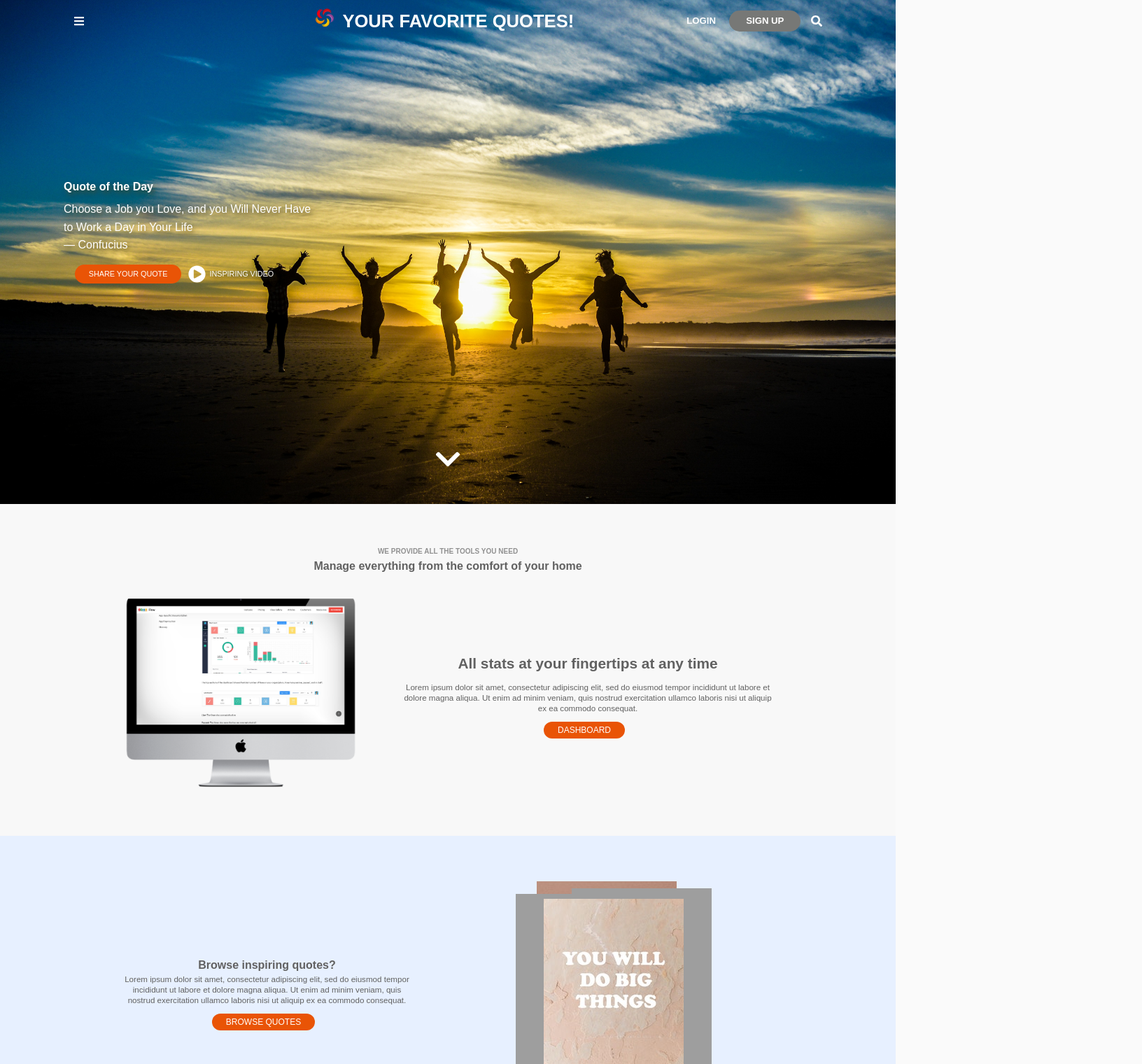
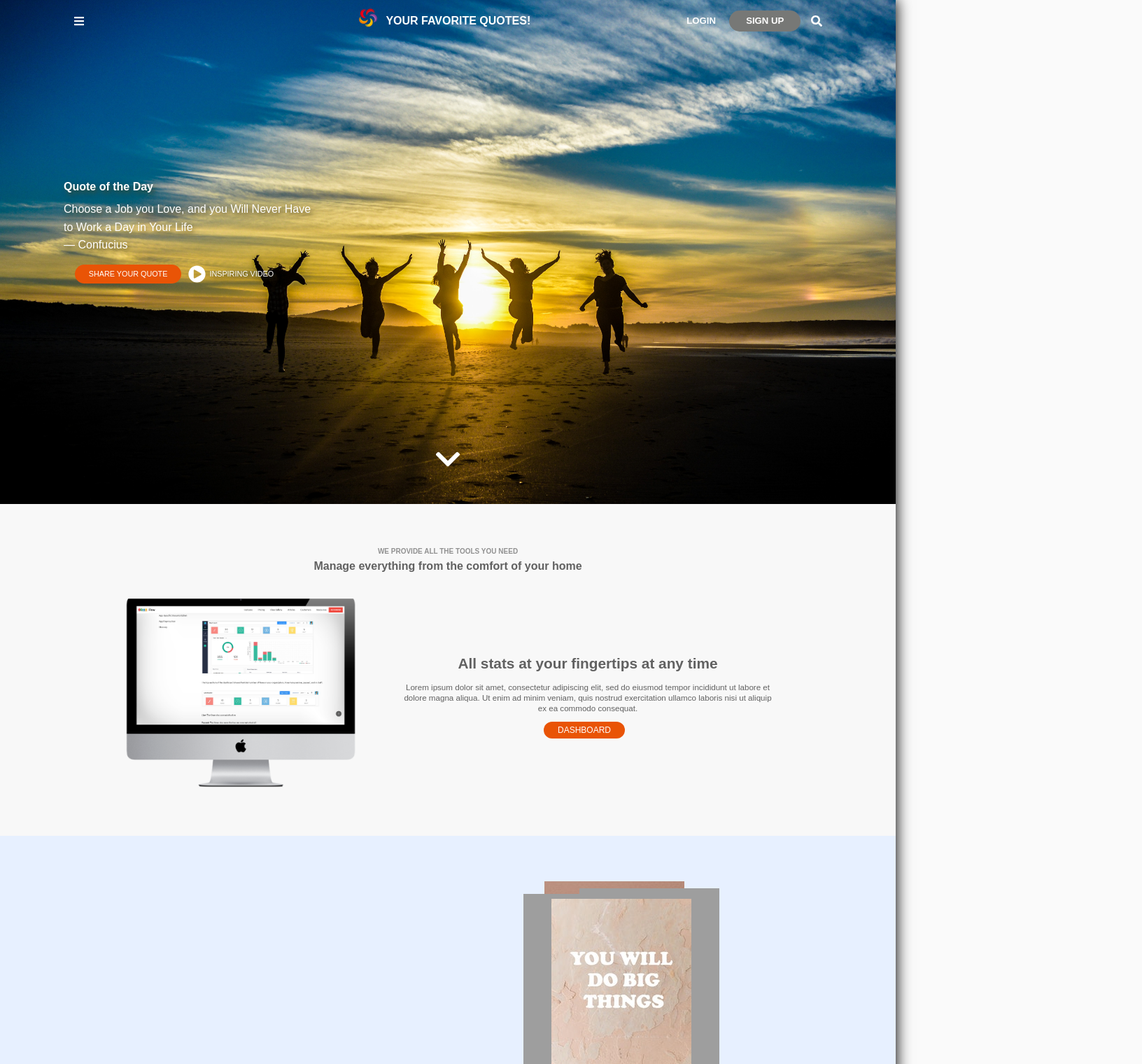
Before and after one commit to tahiry-dev/favorite_quotes, a React (Create React App) app: page / in a window 1280 px wide. Shown: the top 1520 px of the page at 70% size, 1632 px wide, since content can reach past the window. Built offline with nearby package versions, Linux system fonts and the light colour scheme; no server answers; grey boxes are pictures that could not be loaded.

Commit message:
fix hero on small screem

```diff
--- a/src/App.css
+++ b/src/App.css
@@ -1,6 +1,3 @@
-html {
-  scroll-behavior: smooth;
-}
 
 * {
   margin: 0;
@@ -14,6 +11,7 @@ body {
   font-family: Ubunut, sans-serif;
   background: #fafafa;
   color: #616161;
+  min-width: 360px;
 }
 
 ul {
--- a/src/containers/Home/Design/DesignSection.styled.js
+++ b/src/containers/Home/Design/DesignSection.styled.js
@@ -53,12 +53,20 @@ export const Container = styled.section`
       margin-bottom: 10px;
     }
   }
-  @media screen and (min-width: 768px) {
+
+  @media screen and (max-width: 768px) {
     .wrapper {
       display: flex;
       align-items: center;
       justify-content: center;
       flex-direction: row-reverse;
+    }
+  }
+
+  @media screen and (max-width: 642px) {
+    .wrapper {
+      display: flex;
+      flex-wrap: wrap;
     }
   }
 `;
--- a/src/containers/Home/Hero/HeroSection.Styled.js
+++ b/src/containers/Home/Hero/HeroSection.Styled.js
@@ -12,6 +12,13 @@ export const HeroContainer = styled.section`
   height: 90vh;
   position: relative;
   z-index: 1;
+  @media screen and (max-width: 767px) {
+   height: 45vh;
+ }
+
+ @media (min-width:768px) and (max-width:1076px) {
+    height: 50vh;
+}
 `;
 
 export const HeroBg = styled.div`
@@ -51,6 +58,25 @@ export const HeroContent = styled.div`
     margin-top: 2px;
     margin-left: -50px;
   }
+  @media screen and (max-width: 767px) {
+     width: 100%;
+     margin: 0 auto;
+
+    blockquote {
+      margin-top: 30px;
+      font-size: 14px;
+    }
+    figcaption  {
+        font-size: 12px;
+     }
+     .hero-header h1 {
+        display: none;
+     }
+  }
+  @media (min-width:768px) and (max-width:1076px) {
+    width: 50%;
+    margin-left: -50%;
+  }
 `;
 
 export const Button = styled(Link)`
@@ -60,6 +86,10 @@ export const Button = styled(Link)`
   margin-right: 10px;
   font-size: 0.675rem;
   text-shadow: none;
+
+  @media (min-width:768px) and (max-width:1076px) {
+   padding: 2px 5px;
+  }
 `;
 
 export const VideoLink = styled.a`
@@ -85,4 +115,9 @@ export const DownArrow = styled(ScrollLink)`
   & > :first-child {
     font-size: 2.5rem;
   }
+  @media screen and (max-width: 767px) {
+    position: absolute;
+    bottom: -15px;
+    right: calc(50% - 20px);
+ }
 `;
--- a/src/containers/Layout/Navbar/NavElements.js
+++ b/src/containers/Layout/Navbar/NavElements.js
@@ -35,6 +35,12 @@ export const NavLogo = styled(Link)`
   color: #fff;
   font-size: 1.6rem;
   margin-left: 15%;
+  @media screen and (max-width: 767px) {
+    margin-left: 20%;
+    p {
+      display: none;
+    }
+  }
 `;
 
 export const NavMenu = styled.ul`
--- a/src/containers/Layout/Navbar/index.js
+++ b/src/containers/Layout/Navbar/index.js
@@ -39,7 +39,7 @@ const Navbar = ({ toggle, sidebarIsOpen }) => {
 
           <NavLogo to="/">
             <img src={logo} alt="Company brand logo" width="50" />
-            Your Favorite Quotes!
+            <p>Your Favorite Quotes!</p>
           </NavLogo>
 
           <NavMenu>
```
